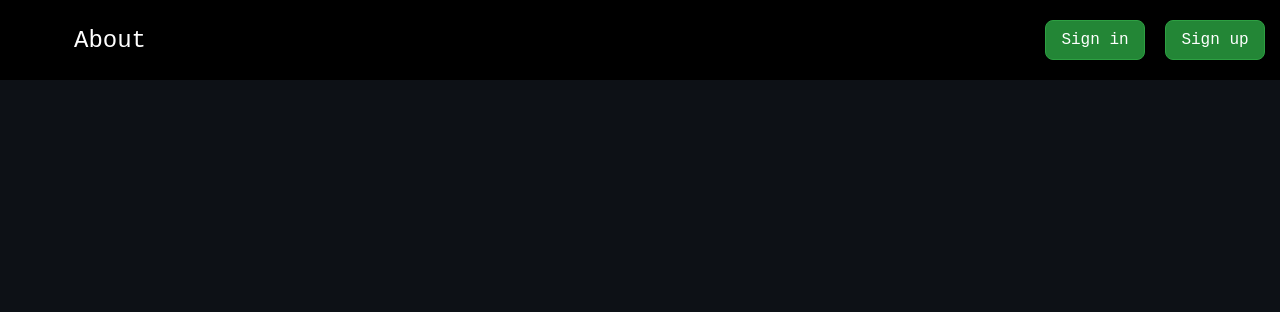
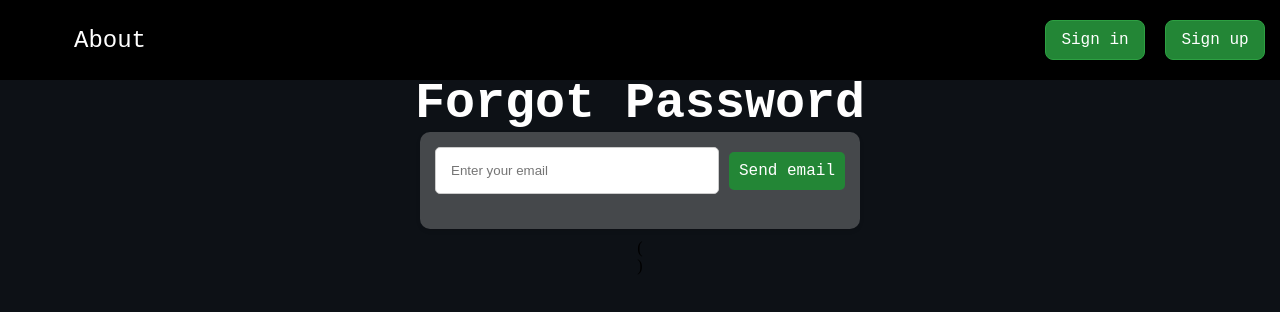
Before and after one commit to RaphaelBenoliel/StudNet_Frontend, a React (Create React App) app: page /login/1 in a window 1280 px wide. Shown: the top 312 px of the page. Built offline with nearby package versions, Linux system fonts and the light colour scheme.

Commit message:
forgot password

```diff
--- a/src/pages/ForgotPass/ForgotPass.js
+++ b/src/pages/ForgotPass/ForgotPass.js
@@ -54,7 +54,6 @@ export default function ForgotPass() {
   return (
 <PageWrapper>
   <TextContainer>
-    {auth ? (
       <>
         <Title>
           Forgot Password
@@ -71,10 +70,10 @@ export default function ForgotPass() {
           </CreateForgotPassContainer>
           </ForgotPassHolder>
       </>
-    ) : (
+    (
       <Title>
       </Title>
-    )}
+    )
     {}
   </TextContainer>
 </PageWrapper>
```
